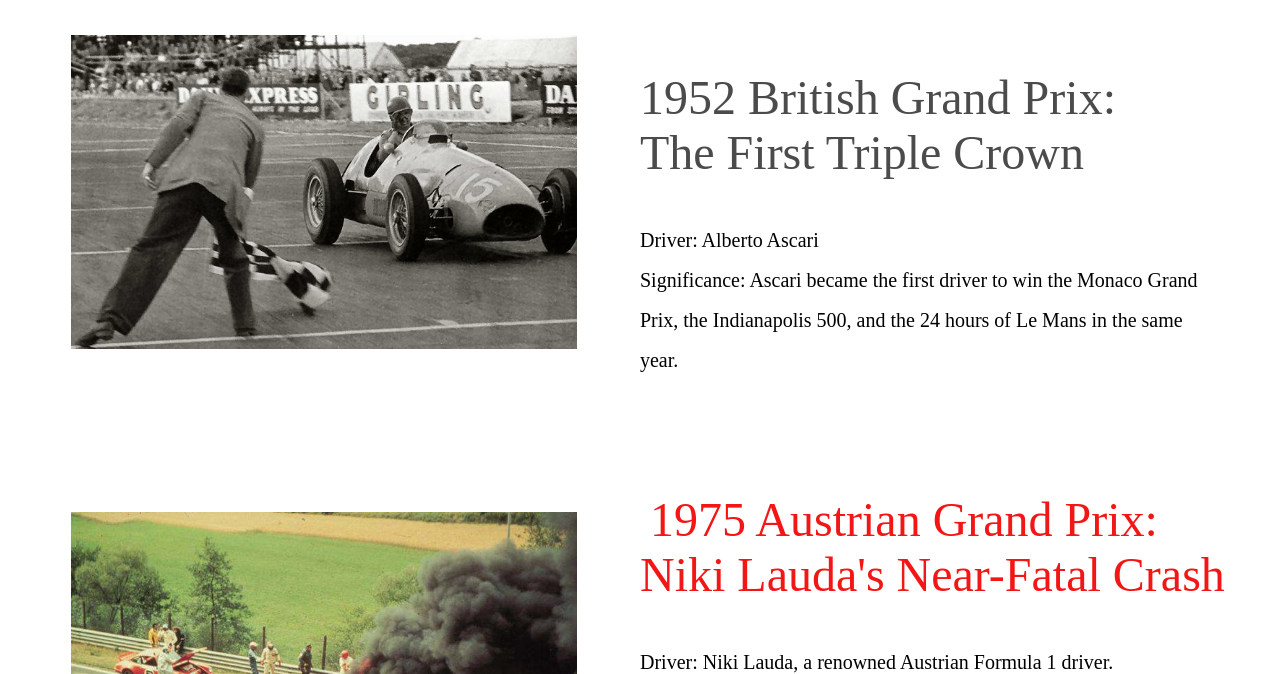
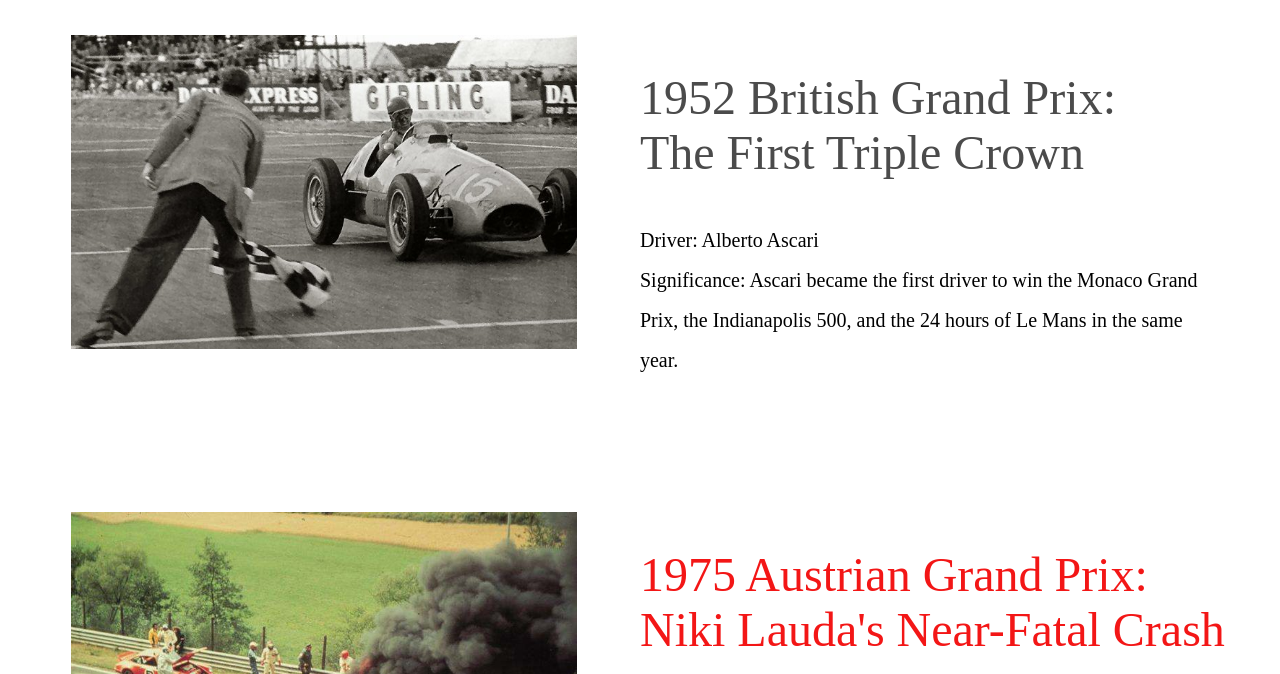
Before and after one commit to hellirisss/FORMULA-ONE, a plain HTML site: page Events.html in a window 1280 px wide. Shown: the part 79-753 px from the top of the page. Drawn offline with Linux system fonts and the light colour scheme.

Commit message:
Update Events.html

```diff
--- a/Events.html
+++ b/Events.html
@@ -20,7 +20,7 @@
 
  <section class="eventsss">
     <br><br><br><br><img src="img-vid-aud/image3.jpg" alt="Event3">
-    <e>1975 Austrian Grand Prix: <br> Niki Lauda's Near-Fatal Crash</e>
+    <e><br>1975 Austrian Grand Prix: <br> Niki Lauda's Near-Fatal Crash</e>
     <p>Driver: Niki Lauda, a renowned Austrian Formula 1 driver.
     <br><br>Significance: During the Austrian Grand Prix, Lauda's car crashed into a barrier and burst into flames.
    He suffered severe burns and was initially given a slim chance of survival. However, through intensive
```
